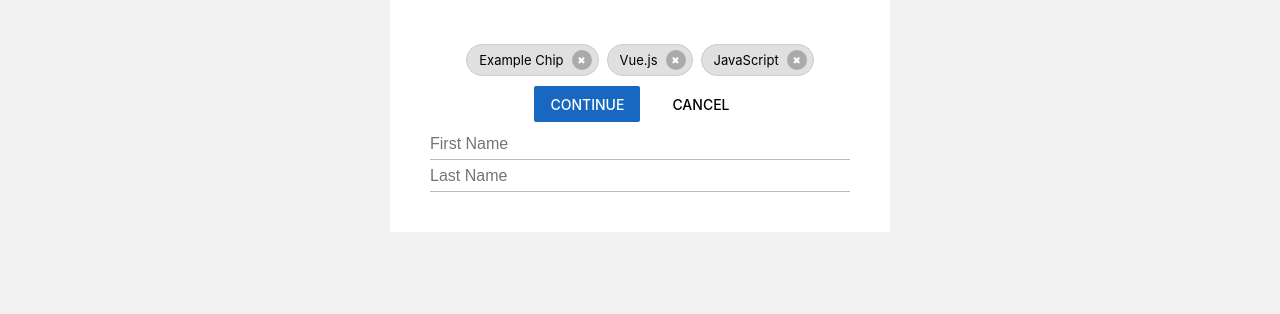
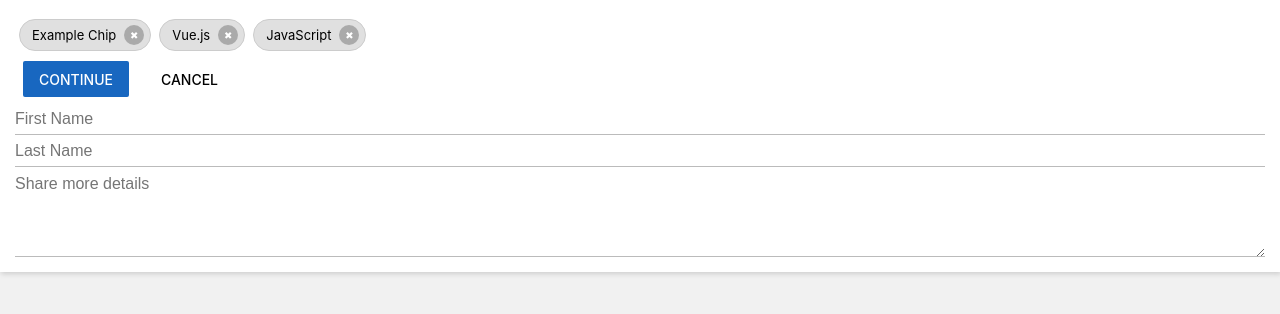
Before and after one commit to darek-grund/resume-create, a React (Create React App) app: page / in a window 1280 px wide. Shown: the top 314 px of the page. Built offline with nearby package versions, Linux system fonts and the light colour scheme.

Commit message:
Add PropTypes

```diff
--- a/package.json
+++ b/package.json
@@ -3,6 +3,7 @@
   "version": "0.1.0",
   "private": true,
   "dependencies": {
+    "prop-types": "^15.7.2",
     "react": "^16.8.6",
     "react-dom": "^16.8.6",
     "react-scripts": "3.0.0"
@@ -13,10 +14,10 @@
     "test": "react-scripts test",
     "eject": "react-scripts eject",
     "precommit": "lint-staged",
-    "lint": "eslint src"
+    "lint": "eslint src/**/*.{js,jsx,json,md}"
   },
   "lint-staged": {
-    "src/**/*.{js,jsx,json,css,md}": [
+    "src/**/*.{js,jsx,json,md}": [
       "eslint --fix src",
       "git add"
     ]
--- a/src/app/App.css
+++ b/src/app/App.css
@@ -1,7 +1 @@
-.App {
-  text-align: center;
-  width: 500px;
-  margin: auto;
-  background: #fff;
-  padding: 40px;
-}
+.App {}
--- a/src/app/App.js
+++ b/src/app/App.js
@@ -1,7 +1,9 @@
 import React from 'react';
+import Card from '../components/Card';
 import Chip from '../components/Chip';
 import Button from '../components/Button';
 import TextField from '../components/TextField';
+import TextArea from '../components/TextArea';
 import './App.css';
 
 const skills = [
@@ -25,6 +27,7 @@ const skills = [
 function App() {
   return (
     <div className="App">
+      <Card>
         <div>
           {skills.map(skill => (
             <Chip key={skill.id} close>
@@ -42,6 +45,11 @@ function App() {
           <TextField placeholder="First Name" />
           <TextField placeholder="Last Name" />
         </div>
+
+        <div>
+          <TextArea placeholder="Share more details" />
+        </div>
+      </Card>
     </div>
   );
 }
--- a/src/components/Button/index.js
+++ b/src/components/Button/index.js
@@ -1,4 +1,5 @@
 import React from 'react';
+import PropTypes from 'prop-types';
 import styles from './Button.module.css';
 
 const Button = props => {
@@ -12,4 +13,14 @@ const Button = props => {
   return <div className={className.join(' ')}>{children}</div>;
 };
 
+Button.propTypes = {
+  flat: PropTypes.bool,
+  children: PropTypes.node,
+};
+
+Button.defaultProps = {
+  flat: false,
+  children: '',
+};
+
 export default Button;
--- a/src/components/Chip/index.js
+++ b/src/components/Chip/index.js
@@ -1,7 +1,8 @@
 import React from 'react';
+import PropTypes from 'prop-types';
 import styles from './Chip.module.css';
 
-const Index = props => {
+const Chip = props => {
   const { children, close } = props;
 
   return (
@@ -12,4 +13,14 @@ const Index = props => {
   );
 };
 
-export default Index;
+Chip.propTypes = {
+  children: PropTypes.node,
+  close: PropTypes.bool,
+};
+
+Chip.defaultProps = {
+  children: '',
+  close: false,
+};
+
+export default Chip;
```
Also changed, not shown: 2 other files (tests, documents, lock files or other folders). Lines whose indentation alone changed are shown as unchanged.
